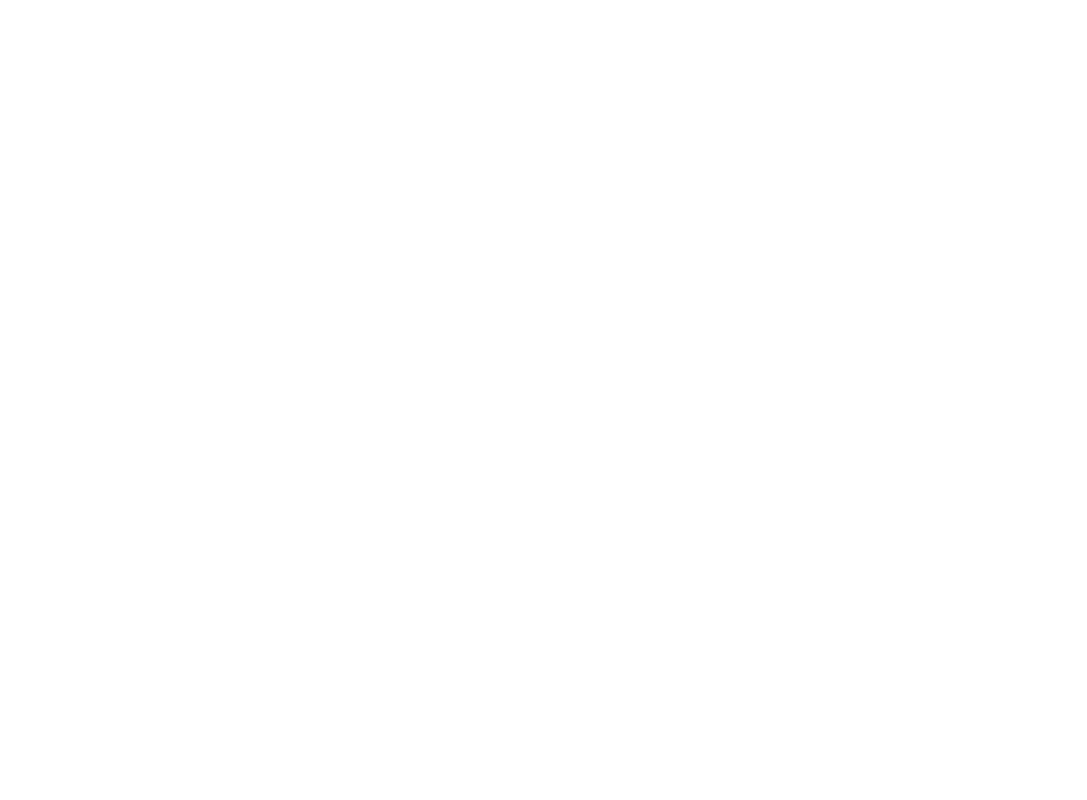
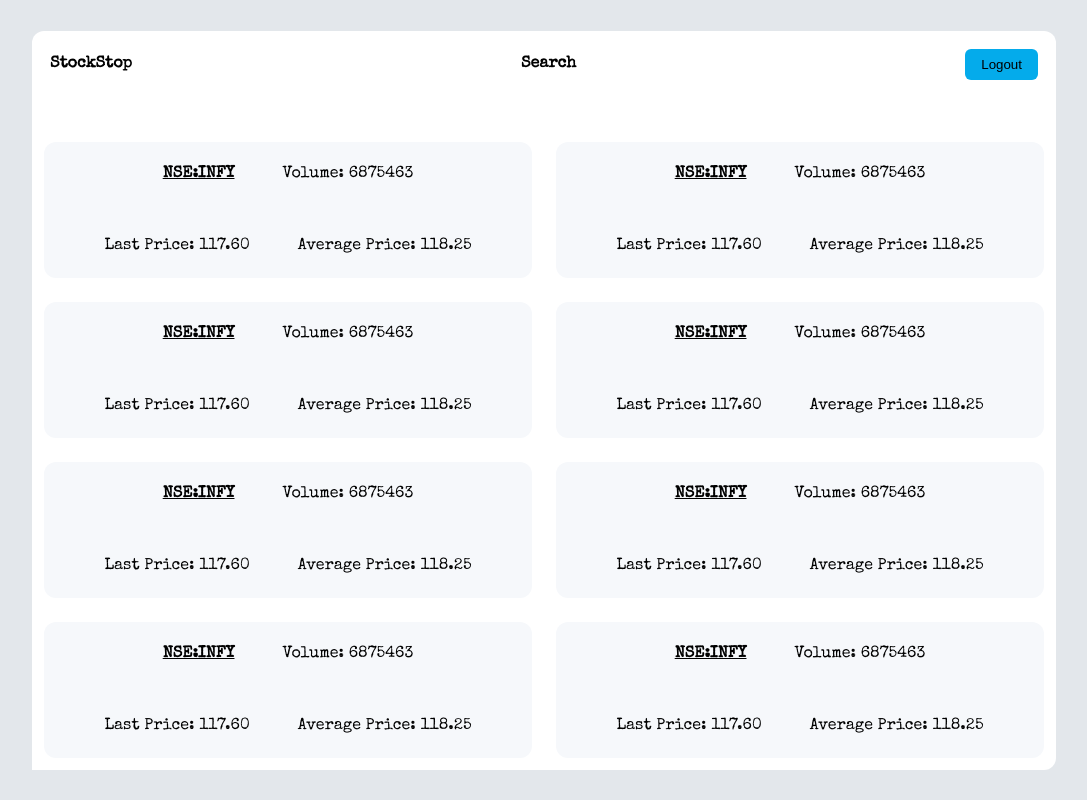
Before and after one commit to Stock-Market-app/client, a React (Create React App) app: page /dashboard in a window 1280 px wide. Before the commit this address had no page. Shown: the whole page, without its empty margins (96-1183 px from the left). Built offline with nearby package versions, Linux system fonts and the light colour scheme.

Commit message:
Dashboard Layout

```diff
--- a/src/App.js
+++ b/src/App.js
@@ -1,7 +1,35 @@
 import React from "react";
+import ReduxThunk from "redux-thunk";
+import { createStore, combineReducers, applyMiddleware } from "redux";
+import { Provider } from "react-redux";
+import { persistStore, persistReducer } from "redux-persist";
+import storage from "redux-persist/lib/storage";
+import { PersistGate } from "redux-persist/integration/react";
 
 import Switch from "./Switch";
+import AuthReducer from "./store/reducers/auth";
 
 export const App = () => {
-  return <Switch />;
+  const persistConfig = {
+    key: "root",
+    storage: storage,
+  };
+
+  const rootReducer = combineReducers({
+    Auth: AuthReducer,
+  });
+
+  const persistedReducer = persistReducer(persistConfig, rootReducer);
+  const store = createStore(persistedReducer, applyMiddleware(ReduxThunk));
+  const persistedStore = persistStore(store);
+
+  return (
+    <div className="App">
+      <Provider store={store}>
+        <PersistGate persistor={persistedStore}>
+          <Switch />
+        </PersistGate>
+      </Provider>
+    </div>
+  );
 };
--- a/src/Switch.js
+++ b/src/Switch.js
@@ -3,7 +3,7 @@
 
 import { SignUp } from "./screens/SignUp";
 import { Login } from "./screens/Login";
-import { Home } from "./screens/Home.js";
+import { Dashboard } from "./screens/Dashboard.js";
 
 const Switch = () => {
   return (
@@ -11,7 +11,7 @@
       <Routes>
         <Route path="/" exact element={<Login />} />
         <Route path="/signup" exact element={<SignUp />} />
-        <Route path="/home" exact element={<Home />} />
+        <Route path="/dashboard" exact element={<Dashboard />} />
       </Routes>
     </Router>
   );
--- /dev/null
+++ b/src/components/DashboardCard.js
@@ -0,0 +1,37 @@
+import React from "react";
+import styled from "styled-components";
+
+export const DashboardCard = ({ name, last_price, average_price, volume }) => {
+  return (
+    <Card>
+      <Info>
+        <span style={{ fontWeight: "bold", textDecoration: "underline" }}>
+          {name}
+        </span>
+        <span>Volume: {volume}</span>
+      </Info>
+      <Info>
+        <span>Last Price: {last_price}</span>
+        <span>Average Price: {average_price}</span>
+      </Info>
+    </Card>
+  );
+};
+
+const Card = styled.div`
+  background: #f6f8fb;
+  border-radius: 12px;
+  padding: 12px;
+  margin: 12px;
+  display: flex;
+  flex-direction: column;
+  align-items: center;
+  justify-content: space-between;
+`;
+
+const Info = styled.div`
+  display: flex;
+  > span {
+    margin: 12px 24px;
+  }
+`;
--- /dev/null
+++ b/src/components/Navbar.js
@@ -0,0 +1,36 @@
+import React from "react";
+import styled from "styled-components";
+
+import * as authActions from "../store/actions/auth";
+
+export const Navbar = () => {
+  return (
+    <NavbarContainer>
+      <h4>StockStop</h4>
+      <h4>Search</h4>
+      <Button onClick={() => authActions.logout()}>Logout</Button>
+    </NavbarContainer>
+  );
+};
+
+const NavbarContainer = styled.div`
+  background: #ffffff;
+  display: flex;
+  width: 80%;
+  border-top-right-radius: 12px;
+  border-top-left-radius: 12px;
+  align-items: center;
+  justify-content: space-between;
+
+  > h4 {
+    margin: 18px;
+  }
+`;
+
+const Button = styled.button`
+  margin: 18px;
+  border-radius: 6px;
+  padding: 8px 16px;
+  border: none;
+  background-color: #04abeb;
+`;
--- a/src/index.js
+++ b/src/index.js
@@ -1,11 +1,11 @@
 import React from "react";
 import ReactDOM from "react-dom";
 import "./index.css";
-// import axios from "axios";
+import axios from "axios";
 
 import { App } from "./App";
 
-// axios.defaults.baseURL = "http://localhost:9000";
+axios.defaults.baseURL = "https://stock-market-server-django.herokuapp.com";
 
 ReactDOM.render(
   <React.StrictMode>
--- /dev/null
+++ b/src/screens/Dashboard.js
@@ -0,0 +1,83 @@
+import React from "react";
+import styled from "styled-components";
+
+import { DashboardCard } from "../components/DashboardCard";
+import { Navbar } from "../components/Navbar";
+
+export const Dashboard = () => {
+  return (
+    <Wrapper>
+      <Navbar />
+      <SubContainer>
+        <DashboardCard
+          name="NSE:INFY"
+          last_price="117.60"
+          average_price="118.25"
+          volume="6875463"
+        />
+        <DashboardCard
+          name="NSE:INFY"
+          last_price="117.60"
+          average_price="118.25"
+          volume="6875463"
+        />
+        <DashboardCard
+          name="NSE:INFY"
+          last_price="117.60"
+          average_price="118.25"
+          volume="6875463"
+        />
+        <DashboardCard
+          name="NSE:INFY"
+          last_price="117.60"
+          average_price="118.25"
+          volume="6875463"
+        />
+        <DashboardCard
+          name="NSE:INFY"
+          last_price="117.60"
+          average_price="118.25"
+          volume="6875463"
+        />
+        <DashboardCard
+          name="NSE:INFY"
+          last_price="117.60"
+          average_price="118.25"
+          volume="6875463"
+        />
+        <DashboardCard
+          name="NSE:INFY"
+          last_price="117.60"
+          average_price="118.25"
+          volume="6875463"
+        />
+        <DashboardCard
+          name="NSE:INFY"
+          last_price="117.60"
+          average_price="118.25"
+          volume="6875463"
+        />
+      </SubContainer>
+    </Wrapper>
+  );
+};
+
+const Wrapper = styled.div`
+  background: #e3e7eb;
+  display: flex;
+  flex-direction: column;
+  align-items: center;
+  justify-content: center;
+  height: 100vh;
+`;
+
+const SubContainer = styled.div`
+  background: #ffffff;
+  display: grid;
+  grid-template-columns: 50% 50%;
+  height: 80%;
+  width: 80%;
+  border-bottom-right-radius: 12px;
+  border-bottom-left: -radius 12px;
+  padding-top: 32px;
+`;
--- a/src/screens/Home.js
+++ /dev/null
@@ -1,5 +0,0 @@
-import React from "react";
-
-export const Home = () => {
-  return <h4>Home Screen to be changed into the dashboard</h4>;
-};
--- a/src/screens/Login.js
+++ b/src/screens/Login.js
@@ -1,19 +1,31 @@
 import React, { useState } from "react";
+import { useDispatch } from "react-redux";
 import { useNavigate } from "react-router-dom";
 import styled from "styled-components";
 
 import LoginImage from "../assets/login.svg";
 import { CoverPicture } from "../components/CoverPicture";
+import * as authActions from "../store/actions/auth";
 
 export const Login = () => {
-  let navigate = useNavigate();
-  const [email, setEmail] = useState("");
+  const navigate = useNavigate();
+  const dispatch = useDispatch();
+
+  const [username, setUserName] = useState("");
   const [password, setPassword] = useState("");
 
-  const loginHandler = () => {
-    console.log(email, password);
-    setEmail("");
-    setPassword("");
+  const loginHandler = async () => {
+    // console.log(email, password);
+    try {
+      if (username && password) {
+        await dispatch(authActions.login(username, password));
+      }
+      setUserName("");
+      setPassword("");
+      navigate("/dashboard");
+    } catch (error) {
+      console.log(error);
+    }
   };
 
   const signUpClickHandler = () => {
@@ -31,8 +43,8 @@
             <InputBox
               type="email"
               placeholder="Enter Your Email"
-              onChange={(e) => setEmail(e.target.value)}
-              value={email}
+              onChange={(e) => setUserName(e.target.value)}
+              value={username}
             />
             <p>Password</p>
             <InputBox
@@ -61,6 +73,7 @@
   display: flex;
   align-items: center;
   justify-content: center;
+  height: 100vh;
 `;
 
 const SubContainer = styled.div`
--- a/src/screens/SignUp.js
+++ b/src/screens/SignUp.js
@@ -1,25 +1,60 @@
-import React, { useState } from "react";
+import React, { useState, useEffect } from "react";
 import { useNavigate } from "react-router-dom";
+import { useDispatch } from "react-redux";
 import styled from "styled-components";
 
-import LoginImage from "../assets/login.svg";
+import SignUpImage from "../assets/login.svg";
 import { CoverPicture } from "../components/CoverPicture";
+import * as authActions from "../store/actions/auth";
 
 export const SignUp = () => {
-  let navigate = useNavigate();
+  const navigate = useNavigate();
+  const dispatch = useDispatch();
 
-  const [firstName, setFirstName] = useState("");
-  const [lastName, setLastName] = useState("");
+  const [first_name, setFirstName] = useState("");
+  const [last_name, setLastName] = useState("");
   const [email, setEmail] = useState("");
   const [password, setPassword] = useState("");
+  const [confirmPass, setConfirmPass] = useState("");
+  const [check, setCheck] = useState("");
 
-  const signUpHandler = () => {
-    console.log(firstName, lastName, email, password);
-    setFirstName("");
-    setLastName("");
-    setEmail("");
-    setPassword("");
+  const signUpHandler = async () => {
+    // console.log(first_name, last_name, email, password, confirmPass);
+    try {
+      if (first_name && last_name && email && password && confirmPass) {
+        await dispatch(
+          authActions.signUp(
+            first_name,
+            last_name,
+            email,
+            password,
+            confirmPass
+          )
+        );
+        setFirstName("");
+        setLastName("");
+        setEmail("");
+        setPassword("");
+        setConfirmPass("");
+      } else {
+        console.log("Please ensure all the fields are provided");
+      }
+    } catch (error) {
+      console.log(error.message);
+    }
   };
+
+  const checkConfirmPass = () => {
+    return password === confirmPass;
+  };
+
+  useEffect(() => {
+    if (checkConfirmPass() && confirmPass.length > 0) {
+      setCheck("Passwords match!");
+    } else if (confirmPass.length > 0) {
+      setCheck("Passwords do not match");
+    }
+  }, [check, confirmPass]);
 
   const loginClickHandler = () => {
     navigate("/");
@@ -36,14 +71,14 @@
               type="text"
               placeholder="First Name"
               onChange={(e) => setFirstName(e.target.value)}
-              value={firstName}
+              value={first_name}
             />
             <p>Last name</p>
             <InputBox
               type="text"
               placeholder="Last Name"
               onChange={(e) => setLastName(e.target.value)}
-              value={lastName}
+              value={last_name}
             />
             <p>Email</p>
             <InputBox
@@ -59,6 +94,13 @@
               onChange={(e) => setPassword(e.target.value)}
               value={password}
             />
+            <p>Confirm Password</p>
+            <InputBox
+              type="password"
+              placeholder="Confirm Password"
+              onChange={(e) => setConfirmPass(e.target.value)}
+              value={confirmPass}
+            />
             <Button onClick={signUpHandler}>Sign Up</Button>
             <p>
               Already have an account?{" "}
@@ -67,7 +109,7 @@
           </FormContainer>
         </Left>
         <Right>
-          <CoverPicture url={LoginImage} alt="stock market" />
+          <CoverPicture url={SignUpImage} alt="stock market" />
         </Right>
       </SubContainer>
     </Wrapper>
@@ -79,6 +121,7 @@
   display: flex;
   align-items: center;
   justify-content: center;
+  height: 100vh;
 `;
 
 const SubContainer = styled.div`
@@ -96,7 +139,7 @@
   align-items: center;
   justify-content: center;
 
-  > p {
+  > div > p {
     margin-bottom: 4px;
     font-weight: 400;
   }
--- /dev/null
+++ b/src/store/actions/auth.js
@@ -0,0 +1,52 @@
+import axios from "axios";
+export const LOGIN_USER = "LOGIN_USER";
+export const LOGOUT_USER = "LOGOUT_USER";
+
+export const signUp = (first_name, last_name, email, password, confirmPass) => {
+  return async (dispatch) => {
+    try {
+      const response = await axios.post("/account/register", {
+        first_name,
+        last_name,
+        email,
+        password,
+        confirmPass,
+      });
+      if (response.status === 200) console.log(response);
+    } catch (error) {
+      console.log(error);
+      throw new Error();
+    }
+  };
+};
+
+export const login = (username, password) => {
+  return async (dispatch) => {
+    try {
+      const response = await axios.post("/account/login", {
+        username,
+        password,
+      });
+      console.log(response);
+      dispatch({
+        type: LOGIN_USER,
+        payload: {
+          firstName: response.data.first_name,
+          lastName: response.data.last_name,
+          token: response.data.token,
+          username: response.data.username,
+          email: response.data.email,
+        },
+      });
+    } catch (error) {
+      throw new Error();
+    }
+  };
+};
+
+export const logout = () => {
+  return async (dispatch) => {
+    localStorage.clear();
+    dispatch({ type: LOGOUT_USER });
+  };
+};
--- /dev/null
+++ b/src/store/reducers/auth.js
@@ -0,0 +1,32 @@
+import { LOGIN_USER, LOGOUT_USER } from "../actions/auth";
+
+const initState = {
+  firstName: "",
+  lastName: "",
+  email: "",
+  token: "",
+  userName: "",
+  isLoggedIn: false,
+};
+
+export default function AuthReducer(state = initState, action) {
+  switch (action.type) {
+    case LOGIN_USER: {
+      return {
+        ...state,
+        firstName: action.payload.first_name,
+        lastName: action.payload.last_name,
+        email: action.payload.email,
+        token: action.payload.token,
+        userName: action.payload.username,
+        isLoggedIn: true,
+      };
+    }
+    case LOGOUT_USER: {
+      return initState;
+    }
+    default: {
+      return state;
+    }
+  }
+}
```
